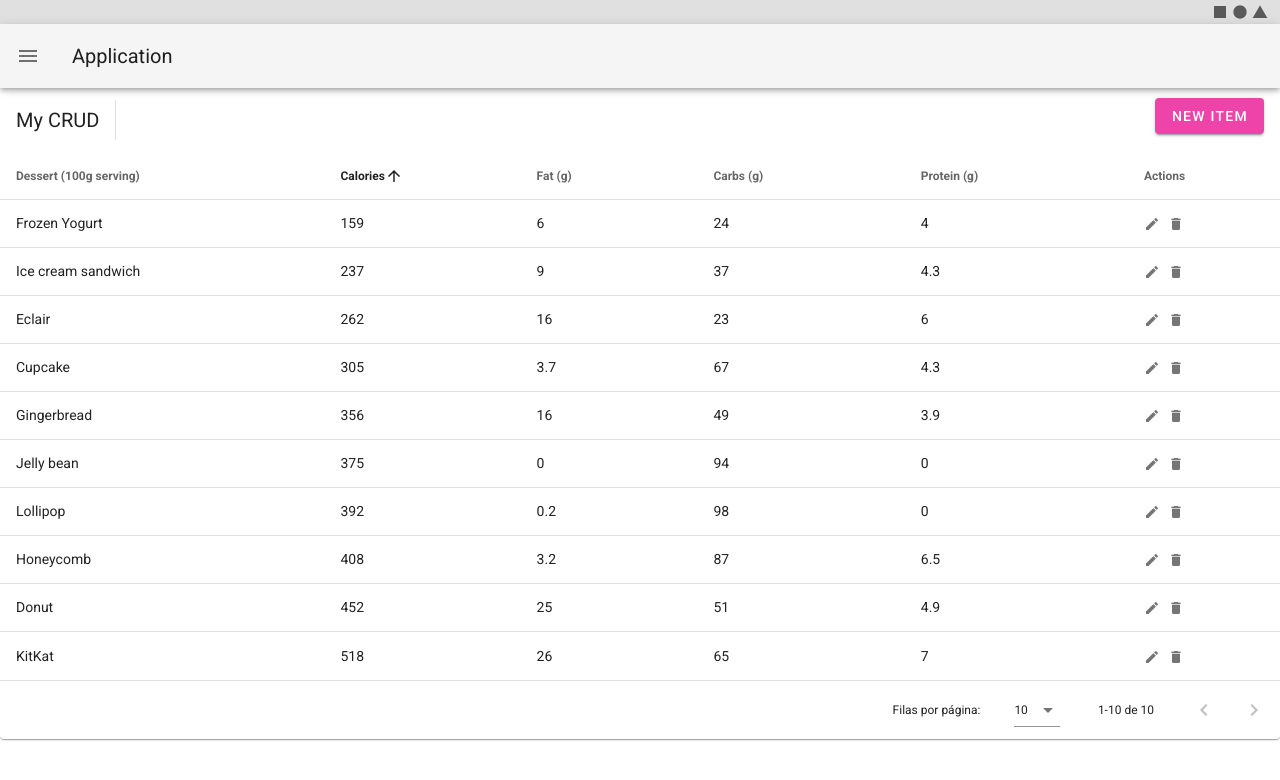
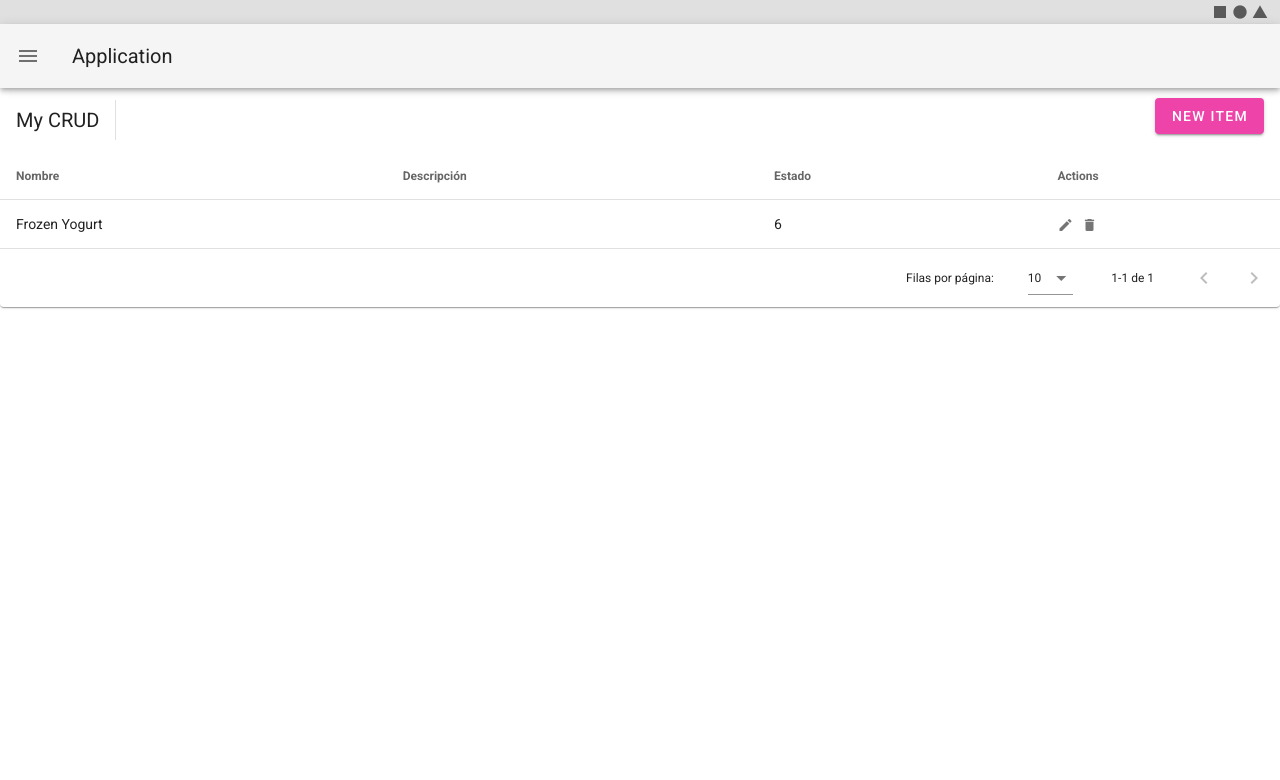
Before and after one commit to lmanaya/proyecto-final, a Vue app: page /categoria in a window 1280 px wide. Shown: the top 780 px of the page. Built offline with nearby package versions, Linux system fonts and the light colour scheme.

Commit message:
componentes y view agregados

```diff
--- a/package.json
+++ b/package.json
@@ -13,11 +13,14 @@
     "vuetify": "^2.2.11"
   },
   "devDependencies": {
+    "@mdi/font": "^5.8.55",
     "@vue/cli-plugin-babel": "~4.5.0",
     "@vue/cli-plugin-router": "~4.5.0",
     "@vue/cli-service": "~4.5.0",
+    "axios": "^0.18.0",
     "sass": "^1.19.0",
     "sass-loader": "^8.0.0",
+    "vue-cli-plugin-axios": "0.0.4",
     "vue-cli-plugin-vuetify": "~2.0.8",
     "vue-template-compiler": "^2.6.11",
     "vuetify-loader": "^1.3.0"
--- a/src/App.vue
+++ b/src/App.vue
@@ -17,7 +17,83 @@
     </v-app-bar>
 
     <v-navigation-drawer v-model="drawer" fixed temporary>
-      <!--  -->
+      <div id="app">
+  <v-app id="inspire">
+    <v-card
+      class="mx-auto"
+      width="300"
+    >
+      <v-list>
+        <v-list-item
+        :to="{name: 'Home'}">
+          <v-list-item-icon>
+            <v-icon>mdi-home</v-icon>
+          </v-list-item-icon>
+
+          <v-list-item-title>Home</v-list-item-title>
+        </v-list-item>
+
+        <v-list-group
+          :value="false"
+          prepend-icon="mdi-account-circle"
+        >
+          <template v-slot:activator>
+            <v-list-item-title>Users</v-list-item-title>
+          </template>
+
+          <v-list-group
+            :value="false"
+            no-action
+            sub-group
+          >
+            <template v-slot:activator>
+              <v-list-item-content>
+                <v-list-item-title>Admin</v-list-item-title>
+              </v-list-item-content>
+            </template>
+
+            <v-list-item
+              v-for="([title, icon, ruta], i) in admins"
+              :key="i"
+              link
+              :to="{name: ruta}"
+            >
+              <v-list-item-title v-text="title"></v-list-item-title>
+
+              <v-list-item-icon>
+                <v-icon v-text="icon"></v-icon>
+              </v-list-item-icon>
+            </v-list-item>
+          </v-list-group>
+
+          <v-list-group
+            no-action
+            sub-group
+          >
+            <template v-slot:activator>
+              <v-list-item-content>
+                <v-list-item-title>Actions</v-list-item-title>
+              </v-list-item-content>
+            </template>
+
+            <v-list-item
+              v-for="([title, icon, ruta], i) in cruds"
+              :key="i"
+              link
+              :to="{name: ruta}"
+            >
+              <v-list-item-title v-text="title"></v-list-item-title>
+
+              <v-list-item-icon>
+                <v-icon v-text="icon"></v-icon>
+              </v-list-item-icon>
+            </v-list-item>
+          </v-list-group>
+        </v-list-group>
+      </v-list>
+    </v-card>
+  </v-app>
+</div>
     </v-navigation-drawer>
 
     <v-main class="grey lighten-2">
@@ -27,15 +103,17 @@
 </template>
 
 <script>
-// import HelloWorld from './components/HelloWorld';
-
 export default {
   name: "App",
-
-  // components: {
-  //   HelloWorld,
-  // },
-
-  data: () => ({ drawer: null }),
+  data: () => ({
+    drawer: null,
+    admins: [
+      ['Categoría', 'mdi-view-agenda-outline', 'Categoria'],
+      ['Articulos', 'mdi-clipboard-list-outline', 'Articulo'],
+    ],
+    cruds: [
+      ['Usuarios', 'mdi-account-cog-outline', 'Usuario'],
+    ],
+  }),
 };
 </script>
--- a/src/components/TableCategorias.vue
+++ b/src/components/TableCategorias.vue
@@ -162,15 +162,13 @@ data: () => ({
     dialogDelete: false,
     headers: [
       {
-        text: 'Dessert (100g serving)',
+        text: 'Nombre',
         align: 'start',
-        sortable: false,
-        value: 'name',
+        sortable: true,
+        value: 'nombre',
       },
-      { text: 'Calories', value: 'calories' },
-      { text: 'Fat (g)', value: 'fat' },
-      { text: 'Carbs (g)', value: 'carbs' },
-      { text: 'Protein (g)', value: 'protein' },
+      { text: 'Descripción', value: 'descripcion' },
+      { text: 'Estado', value: 'estado' },
       { text: 'Actions', value: 'actions', sortable: false },
     ],
     desserts: [],
@@ -214,76 +212,15 @@ data: () => ({
     initialize () {
       this.desserts = [
         {
-          name: 'Frozen Yogurt',
-          calories: 159,
-          fat: 6.0,
-          carbs: 24,
-          protein: 4.0,
-        },
-        {
-          name: 'Ice cream sandwich',
-          calories: 237,
-          fat: 9.0,
-          carbs: 37,
-          protein: 4.3,
-        },
-        {
-          name: 'Eclair',
-          calories: 262,
-          fat: 16.0,
-          carbs: 23,
-          protein: 6.0,
-        },
-        {
-          name: 'Cupcake',
-          calories: 305,
-          fat: 3.7,
-          carbs: 67,
-          protein: 4.3,
-        },
-        {
-          name: 'Gingerbread',
-          calories: 356,
-          fat: 16.0,
-          carbs: 49,
-          protein: 3.9,
-        },
-        {
-          name: 'Jelly bean',
-          calories: 375,
-          fat: 0.0,
-          carbs: 94,
-          protein: 0.0,
-        },
-        {
-          name: 'Lollipop',
-          calories: 392,
-          fat: 0.2,
-          carbs: 98,
-          protein: 0,
-        },
-        {
-          name: 'Honeycomb',
-          calories: 408,
-          fat: 3.2,
-          carbs: 87,
-          protein: 6.5,
-        },
-        {
-          name: 'Donut',
-          calories: 452,
-          fat: 25.0,
-          carbs: 51,
-          protein: 4.9,
-        },
-        {
-          name: 'KitKat',
-          calories: 518,
-          fat: 26.0,
-          carbs: 65,
-          protein: 7,
+          nombre: 'Frozen Yogurt',
+          descripción: 159,
+          estado: 6.0,
         },
       ]
+    },
+
+    list() {
+
     },
 
     editItem (item) {
--- /dev/null
+++ b/src/components/TableUsuario.vue
@@ -0,0 +1,13 @@
+<template>
+
+</template>
+
+<script>
+export default {
+
+}
+</script>
+
+<style>
+
+</style>
--- a/src/main.js
+++ b/src/main.js
@@ -1,4 +1,5 @@
 import Vue from 'vue'
+import './plugins/axios'
 import App from './App.vue'
 import router from './router'
 import vuetify from './plugins/vuetify';
--- /dev/null
+++ b/src/plugins/axios.js
@@ -0,0 +1,61 @@
+"use strict";
+
+import Vue from 'vue';
+import axios from "axios";
+
+// Full config:  https://github.com/axios/axios#request-config
+// axios.defaults.baseURL = process.env.baseURL || process.env.apiUrl || '';
+// axios.defaults.headers.common['Authorization'] = AUTH_TOKEN;
+// axios.defaults.headers.post['Content-Type'] = 'application/x-www-form-urlencoded';
+
+let config = {
+  // baseURL: process.env.baseURL || process.env.apiUrl || ""
+  // timeout: 60 * 1000, // Timeout
+  // withCredentials: true, // Check cross-site Access-Control
+};
+
+const _axios = axios.create(config);
+
+_axios.interceptors.request.use(
+  function(config) {
+    // Do something before request is sent
+    return config;
+  },
+  function(error) {
+    // Do something with request error
+    return Promise.reject(error);
+  }
+);
+
+// Add a response interceptor
+_axios.interceptors.response.use(
+  function(response) {
+    // Do something with response data
+    return response;
+  },
+  function(error) {
+    // Do something with response error
+    return Promise.reject(error);
+  }
+);
+
+Plugin.install = function(Vue, options) {
+  Vue.axios = _axios;
+  window.axios = _axios;
+  Object.defineProperties(Vue.prototype, {
+    axios: {
+      get() {
+        return _axios;
+      }
+    },
+    $axios: {
+      get() {
+        return _axios;
+      }
+    },
+  });
+};
+
+Vue.use(Plugin)
+
+export default Plugin;
--- a/src/router/index.js
+++ b/src/router/index.js
@@ -25,7 +25,15 @@ const routes = [
     // this generates a separate chunk (about.[hash].js) for this route
     // which is lazy-loaded when the route is visited.
     component: () => import(/* webpackChunkName: "about" */ '../views/Articulo.vue')
-  }
+  },
+  {
+    path: '/usuario',
+    name: 'Usuario',
+    // route level code-splitting
+    // this generates a separate chunk (about.[hash].js) for this route
+    // which is lazy-loaded when the route is visited.
+    component: () => import(/* webpackChunkName: "about" */ '../views/Usuario.vue')
+  },
 ]
 
 const router = new VueRouter({
--- /dev/null
+++ b/src/views/Usuario.vue
@@ -0,0 +1,15 @@
+<template>
+<table-usuario></table-usuario>
+</template>
+
+<script>
+import TableUsuario from '../components/TableUsuario.vue'
+export default {
+  components: { TableUsuario },
+
+}
+</script>
+
+<style>
+
+</style>
```
Also changed, not shown: 1 other file (tests, documents, lock files or other folders).
